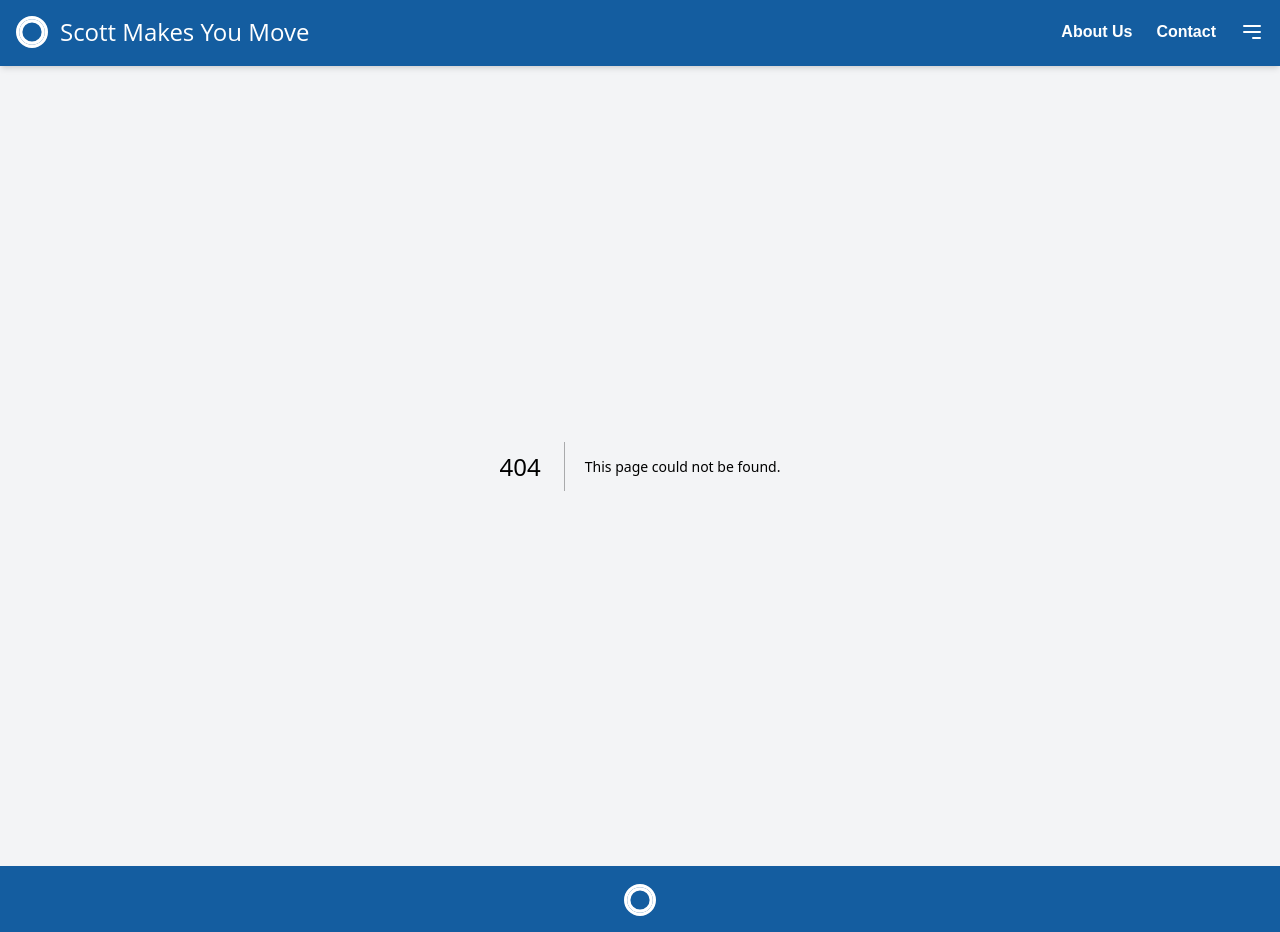
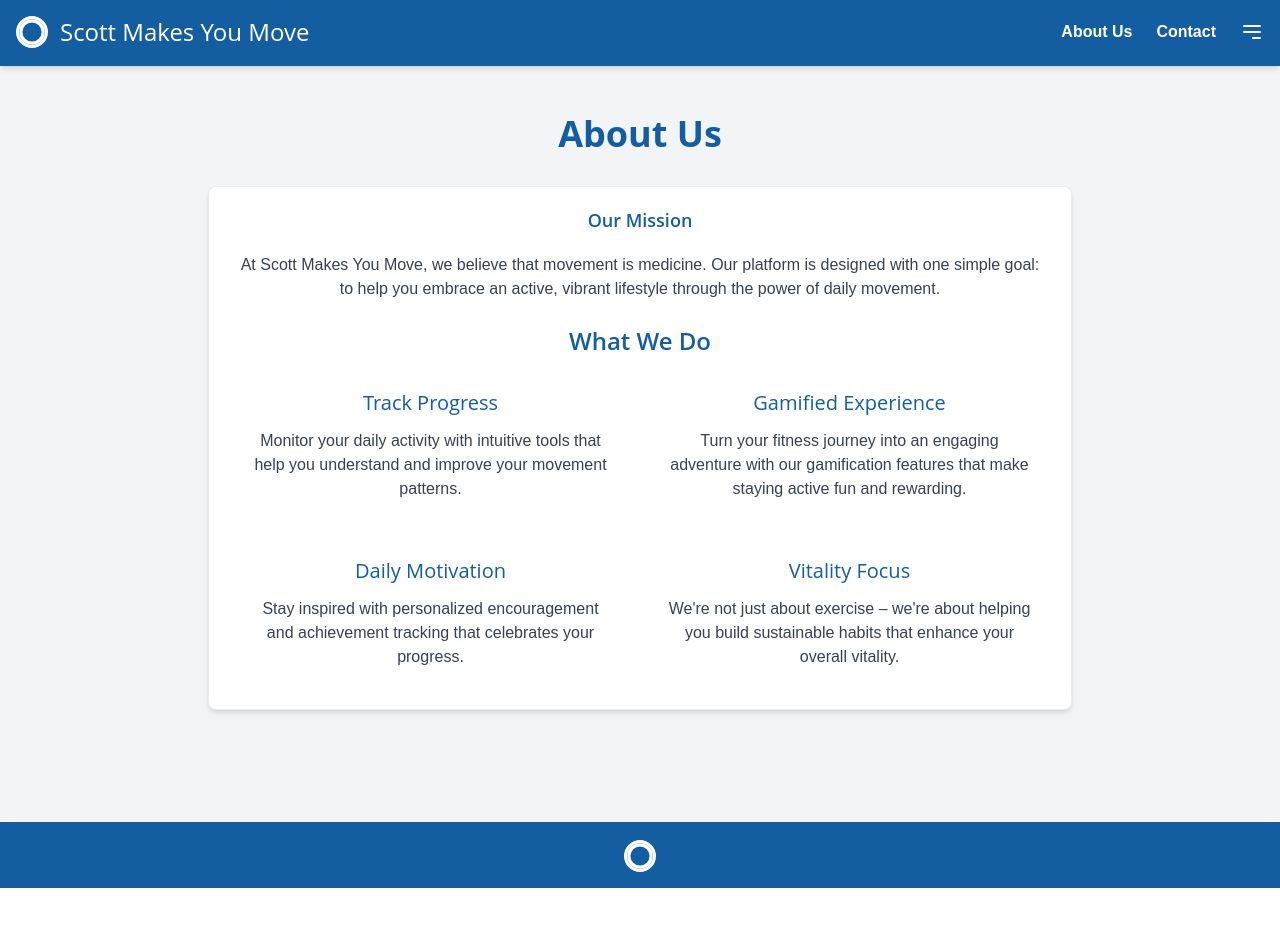
Before and after one commit to Scott-Makes-You-Move/frontend, a Next.js app: page /about in a window 1280 px wide. Before the commit this address had no page. After the commit the page ends 888 px from the top, so only its background shows below. Built offline with nearby package versions, Linux system fonts and the light colour scheme.

Commit message:
:sparkles: Chore: add about page

```diff
--- /dev/null
+++ b/app/about/page.tsx
@@ -0,0 +1,66 @@
+// app/about/page.tsx
+import { Card, CardContent, CardHeader, CardTitle } from "@/components/Card";
+
+interface FeatureCardProps {
+  title: string;
+  description: string;
+}
+
+const FeatureCard = ({ title, description }: FeatureCardProps) => {
+  return (
+    <div className="space-y-3 p-4 rounded-button hover:bg-primary/5 transition-colors">
+      <h3 className="text-xl font-title font-medium text-primary">{title}</h3>
+      <p className="text-gray-700">{description}</p>
+    </div>
+  );
+};
+
+const AboutPage = () => {
+  return (
+    <main className="max-w-4xl mx-auto px-4 py-12 font-body">
+      <section className="mb-16 animate-fade-in">
+        <h1 className="text-4xl font-title font-bold text-primary mb-8">
+          About Us
+        </h1>
+        <Card className="border-primary/10">
+          <CardHeader>
+            <CardTitle className="font-title text-primary">
+              Our Mission
+            </CardTitle>
+          </CardHeader>
+          <CardContent>
+            <p className="text-gray-700 mb-6">
+              At Scott Makes You Move, we believe that movement is medicine. Our
+              platform is designed with one simple goal: to help you embrace an
+              active, vibrant lifestyle through the power of daily movement.
+            </p>
+
+            <h2 className="font-title text-2xl font-semibold text-primary mb-4">
+              What We Do
+            </h2>
+            <div className="grid md:grid-cols-2 gap-6">
+              <FeatureCard
+                title="Track Progress"
+                description="Monitor your daily activity with intuitive tools that help you understand and improve your movement patterns."
+              />
+              <FeatureCard
+                title="Gamified Experience"
+                description="Turn your fitness journey into an engaging adventure with our gamification features that make staying active fun and rewarding."
+              />
+              <FeatureCard
+                title="Daily Motivation"
+                description="Stay inspired with personalized encouragement and achievement tracking that celebrates your progress."
+              />
+              <FeatureCard
+                title="Vitality Focus"
+                description="We're not just about exercise – we're about helping you build sustainable habits that enhance your overall vitality."
+              />
+            </div>
+          </CardContent>
+        </Card>
+      </section>
+    </main>
+  );
+};
+
+export default AboutPage;
```
